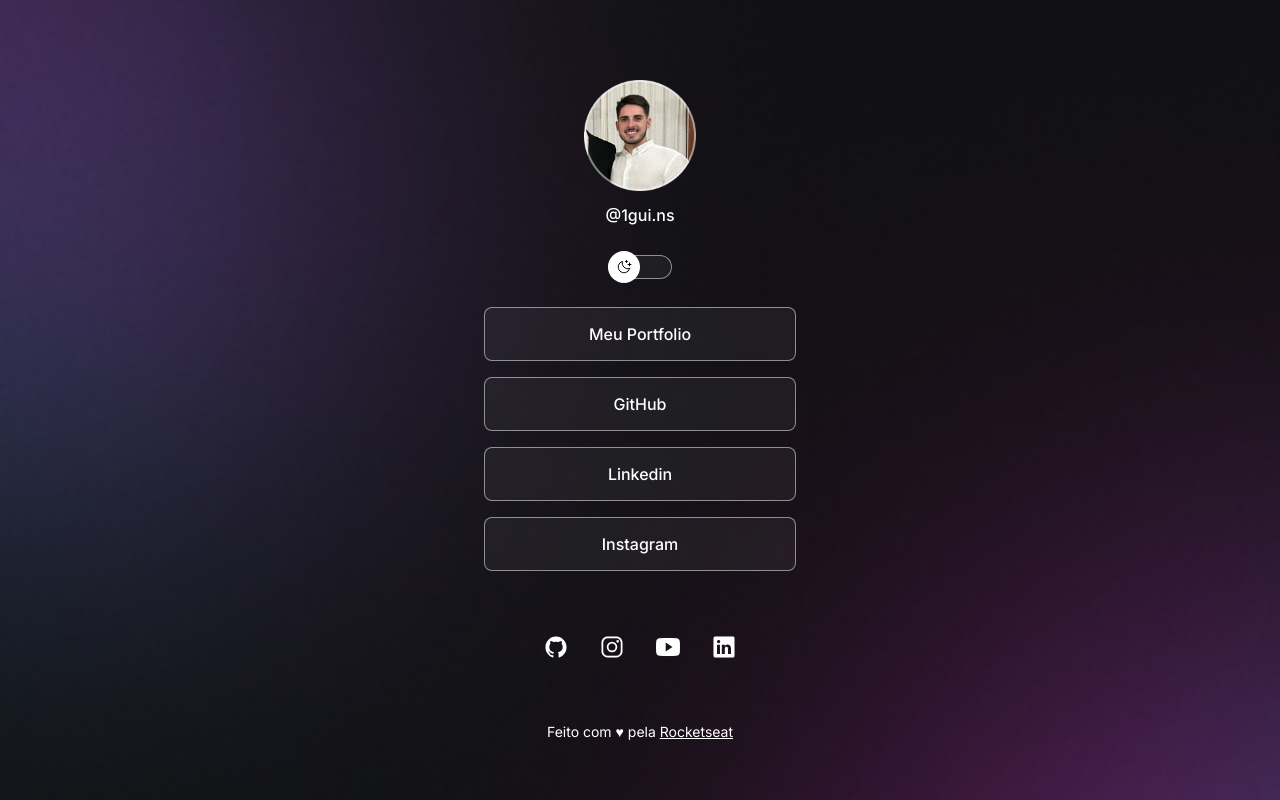
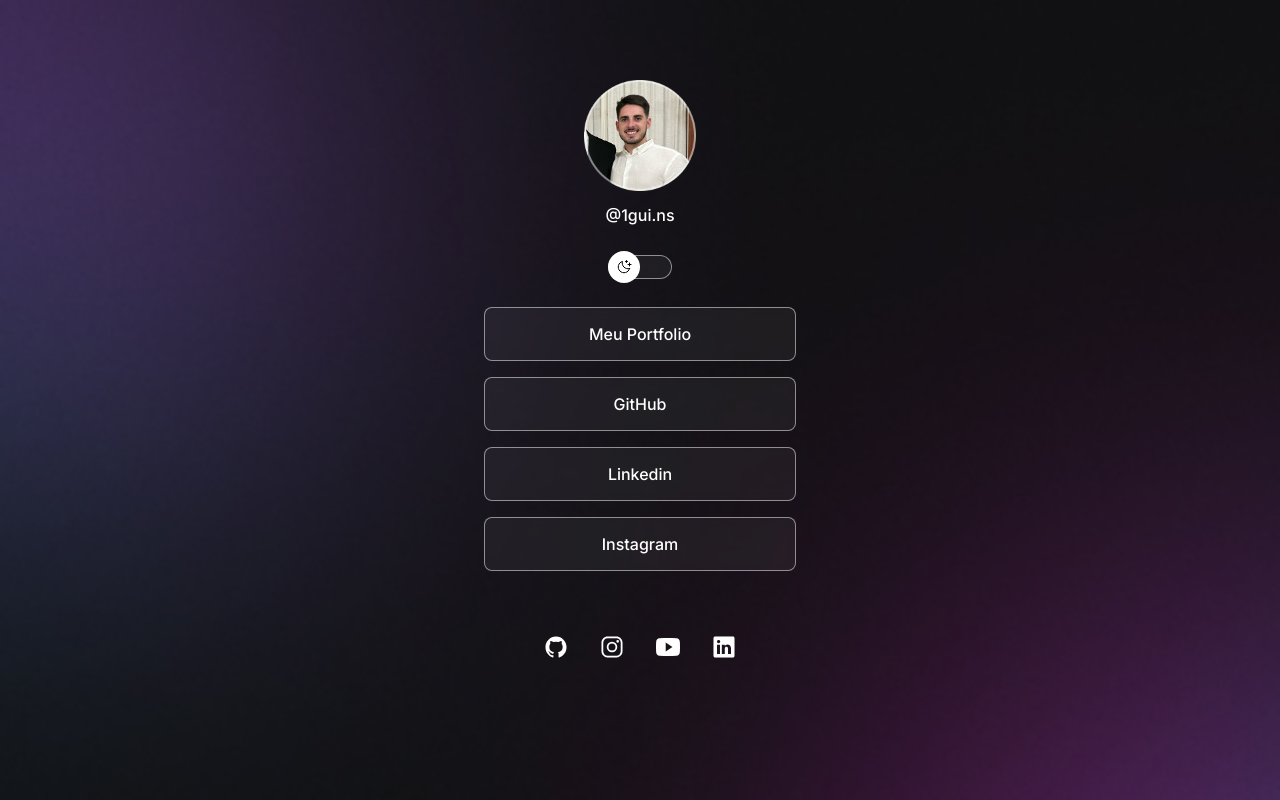
Before and after one commit to 1guins/devlinks, a plain HTML site: page index.html in a window 1280 px wide. Drawn offline with nearby package versions, Linux system fonts and the light colour scheme.

```diff
--- a/index.html
+++ b/index.html
@@ -66,8 +66,6 @@
       </div>
 
       <footer>
-        Feito com ♥ pela
-        <a href="https://rocketseat.com.br" target="_blank">Rocketseat</a>
       </footer>
     </div>
 
```
Also changed, not shown: .github/preview.png (added), 1 other file.
